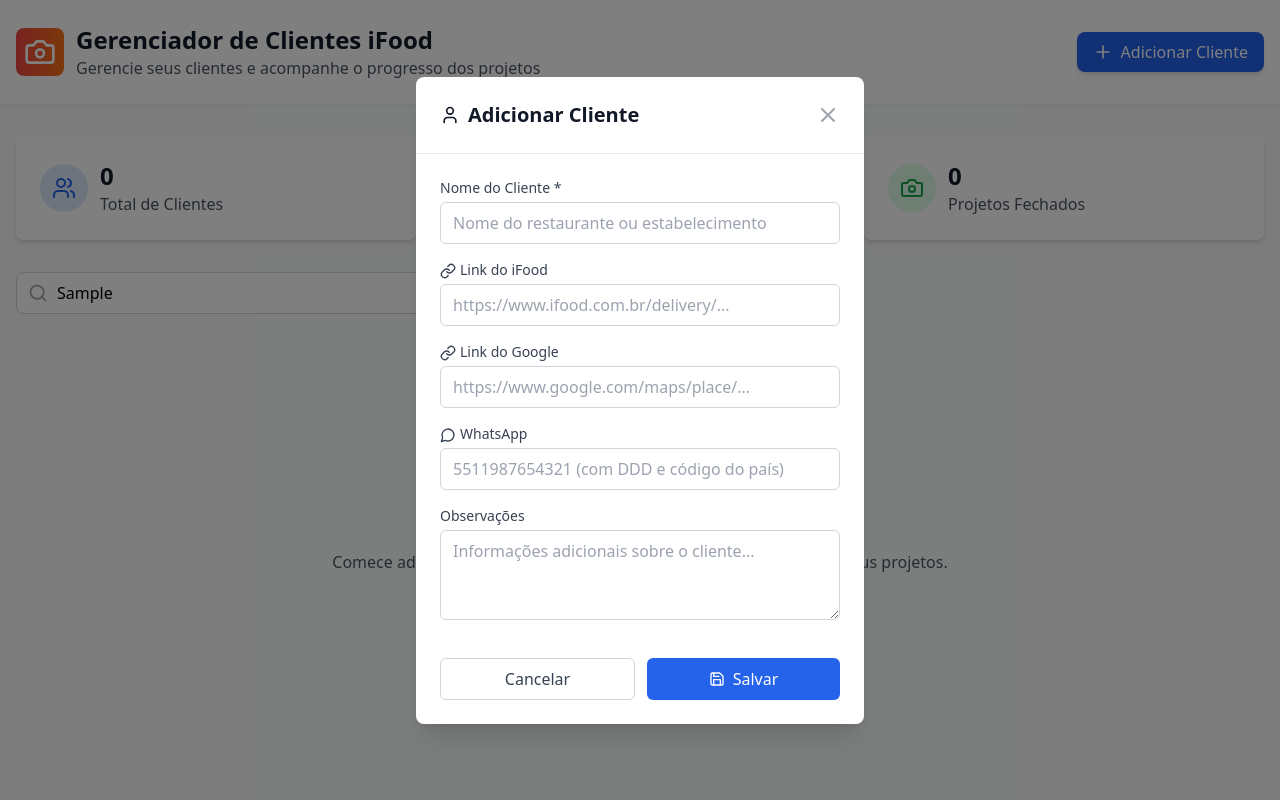
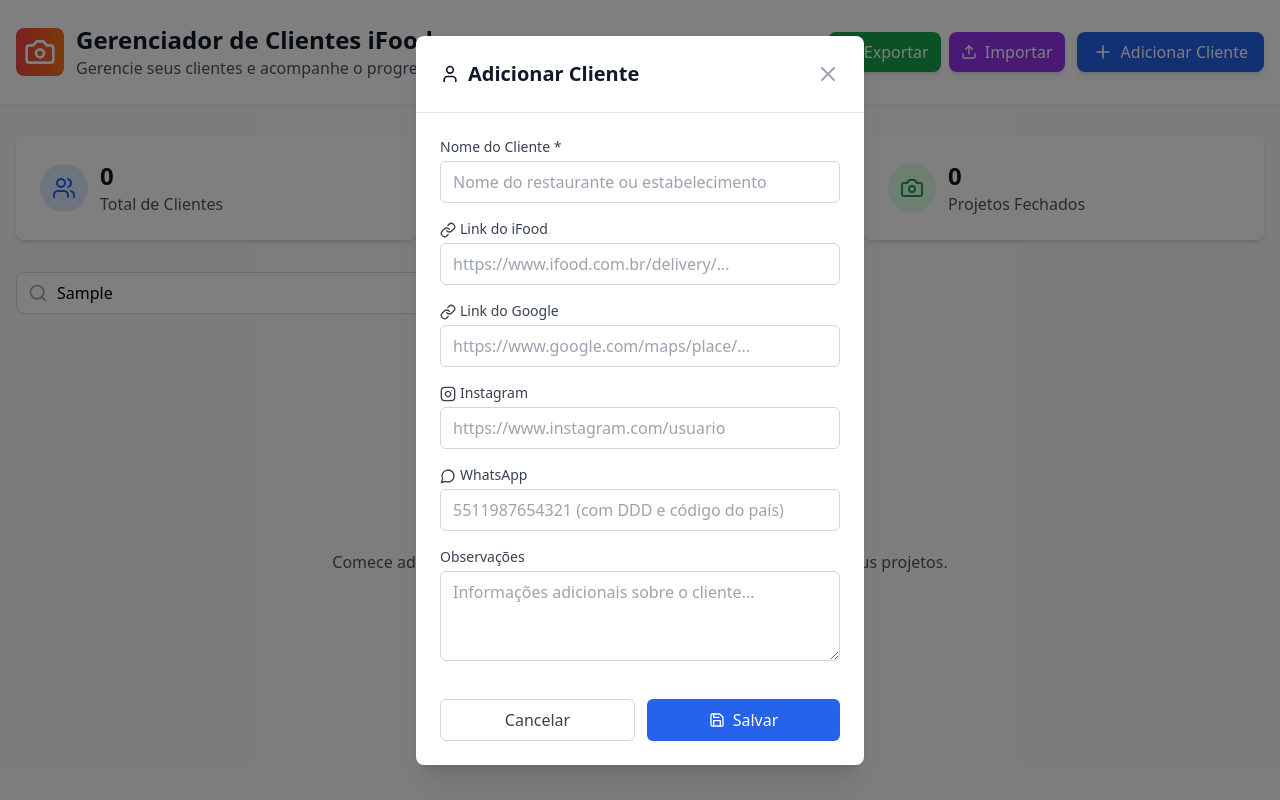
Before and after one commit to yansassi/artesifood, a React (Vite) app: page / in a window 1280 px wide. Both pictures are taken after typing "Sample" into the empty fields and a click on the button "Adicionar Primeiro Cliente". Built offline with nearby package versions, Linux system fonts and the light colour scheme.

Commit message:
Adicionar Instagram e funcionalidades de importação/exportação

```diff
--- a/src/App.tsx
+++ b/src/App.tsx
@@ -1,5 +1,5 @@
 import React, { useState } from 'react';
-import { Plus, Users, Search, Camera, TrendingUp } from 'lucide-react';
+import { Plus, Users, Search, Camera, TrendingUp, Download, Upload } from 'lucide-react';
 import { Client } from './types/client';
 import { ClientCard } from './components/ClientCard';
 import { ClientFormModal } from './components/ClientFormModal';
@@ -8,10 +8,11 @@
 import { getStatusConfig } from './utils/statusConfig';
 
 function App() {
-  const { clients, addClient, updateClient } = useClients();
+  const { clients, addClient, updateClient, exportClients, importClients } = useClients();
   const [isModalOpen, setIsModalOpen] = useState(false);
   const [selectedClient, setSelectedClient] = useState<Client | null>(null);
   const [searchTerm, setSearchTerm] = useState('');
+  const [importMessage, setImportMessage] = useState<string | null>(null);
 
   const filteredClients = clients.filter(client =>
     client.name.toLowerCase().includes(searchTerm.toLowerCase())
@@ -40,6 +41,23 @@
       addClient(clientData);
     }
     setIsModalOpen(false);
+  };
+
+  const handleImport = async (event: React.ChangeEvent<HTMLInputElement>) => {
+    const file = event.target.files?.[0];
+    if (!file) return;
+
+    const result = await importClients(file);
+    if (result.success) {
+      setImportMessage(`${result.count} clientes importados com sucesso!`);
+      setTimeout(() => setImportMessage(null), 3000);
+    } else {
+      setImportMessage(`Erro: ${result.error}`);
+      setTimeout(() => setImportMessage(null), 3000);
+    }
+
+    // Reset file input
+    event.target.value = '';
   };
 
   if (selectedClient) {
@@ -74,6 +92,28 @@
                 </p>
               </div>
             </div>
+            <div className="flex items-center space-x-3">
+              <div className="flex items-center space-x-2">
+                <button
+                  onClick={exportClients}
+                  className="flex items-center space-x-2 bg-green-600 text-white px-3 py-2 rounded-lg hover:bg-green-700 transition-colors shadow-md"
+                >
+                  <Download className="w-4 h-4" />
+                  <span>Exportar</span>
+                </button>
+
+                <label className="flex items-center space-x-2 bg-purple-600 text-white px-3 py-2 rounded-lg hover:bg-purple-700 transition-colors shadow-md cursor-pointer">
+                  <Upload className="w-4 h-4" />
+                  <span>Importar</span>
+                  <input
+                    type="file"
+                    accept=".json"
+                    onChange={handleImport}
+                    className="hidden"
+                  />
+                </label>
+              </div>
+
               <button
                 onClick={() => setIsModalOpen(true)}
                 className="flex items-center space-x-2 bg-blue-600 text-white px-4 py-2 rounded-lg hover:bg-blue-700 transition-colors shadow-md"
@@ -82,6 +122,17 @@
                 <span>Adicionar Cliente</span>
               </button>
             </div>
+          </div>
+
+          {importMessage && (
+            <div className={`mt-4 p-3 rounded-lg ${
+              importMessage.includes('Erro')
+                ? 'bg-red-100 text-red-700 border border-red-200'
+                : 'bg-green-100 text-green-700 border border-green-200'
+            }`}>
+              {importMessage}
+            </div>
+          )}
         </div>
       </div>
 
--- a/src/components/ClientCard.tsx
+++ b/src/components/ClientCard.tsx
@@ -49,6 +49,11 @@
               Google
             </span>
           )}
+          {client.instagram && (
+            <span className="inline-flex items-center px-2 py-1 rounded bg-purple-100 text-purple-800 text-xs">
+              Instagram
+            </span>
+          )}
           {client.whatsapp && (
             <span className="inline-flex items-center px-2 py-1 rounded bg-teal-100 text-teal-800 text-xs">
               WhatsApp
--- a/src/components/ClientDetails.tsx
+++ b/src/components/ClientDetails.tsx
@@ -1,5 +1,5 @@
 import React, { useState } from 'react';
-import { ArrowLeft, ExternalLink, Edit3, Save, Calendar, MessageCircle, CheckCircle, X, Clock, DollarSign, XCircle, User, Phone } from 'lucide-react';
+import { ArrowLeft, ExternalLink, Edit3, Save, Calendar, MessageCircle, CheckCircle, X, Clock, DollarSign, XCircle, User, Phone, Instagram } from 'lucide-react';
 import { Client } from '../types/client';
 import { getStatusConfig } from '../utils/statusConfig';
 import { ClientFormModal } from './ClientFormModal';
@@ -126,6 +126,23 @@
                         <div className="font-medium text-gray-900">Google</div>
                         <div className="text-sm text-gray-600 truncate max-w-xs">
                           {client.googleLink}
+                        </div>
+                      </div>
+                    </button>
+                  )}
+
+                  {client.instagram && (
+                    <button
+                      onClick={() => handleOpenLink(client.instagram)}
+                      className="flex items-center space-x-3 w-full p-3 border border-purple-200 rounded-lg hover:bg-purple-50 transition-colors"
+                    >
+                      <div className="bg-purple-500 p-2 rounded-full">
+                        <Instagram className="w-4 h-4 text-white" />
+                      </div>
+                      <div className="text-left">
+                        <div className="font-medium text-gray-900">Instagram</div>
+                        <div className="text-sm text-gray-600 truncate max-w-xs">
+                          {client.instagram}
                         </div>
                       </div>
                     </button>
--- a/src/components/ClientFormModal.tsx
+++ b/src/components/ClientFormModal.tsx
@@ -1,5 +1,5 @@
 import React, { useState, useEffect } from 'react';
-import { X, Save, Link, User, MessageCircle } from 'lucide-react';
+import { X, Save, Link, User, MessageCircle, Instagram } from 'lucide-react';
 import { Client } from '../types/client';
 
 interface ClientFormModalProps {
@@ -19,6 +19,7 @@
     name: '',
     ifoodLink: '',
     googleLink: '',
+    instagram: '',
     whatsapp: '',
     notes: '',
   });
@@ -30,6 +31,7 @@
         name: clientToEdit.name,
         ifoodLink: clientToEdit.ifoodLink,
         googleLink: clientToEdit.googleLink,
+        instagram: clientToEdit.instagram,
         whatsapp: clientToEdit.whatsapp,
         notes: clientToEdit.notes,
       });
@@ -38,6 +40,7 @@
         name: '',
         ifoodLink: '',
         googleLink: '',
+        instagram: '',
         whatsapp: '',
         notes: '',
       });
@@ -62,6 +65,7 @@
         name: '',
         ifoodLink: '',
         googleLink: '',
+        instagram: '',
         whatsapp: '',
         notes: '',
       });
@@ -143,6 +147,21 @@
 
           <div>
             <label className="block text-sm font-medium text-gray-700 mb-1">
+              <Instagram className="w-4 h-4 inline mr-1" />
+              Instagram
+            </label>
+            <input
+              type="url"
+              name="instagram"
+              value={formData.instagram}
+              onChange={handleChange}
+              className="w-full px-3 py-2 border border-gray-300 rounded-md focus:outline-none focus:ring-2 focus:ring-blue-500 focus:border-transparent"
+              placeholder="https://www.instagram.com/usuario"
+            />
+          </div>
+
+          <div>
+            <label className="block text-sm font-medium text-gray-700 mb-1">
               <MessageCircle className="w-4 h-4 inline mr-1" />
               WhatsApp
             </label>
--- a/src/hooks/useClients.ts
+++ b/src/hooks/useClients.ts
@@ -50,10 +50,47 @@
     setClients(prev => prev.filter(client => client.id !== clientId));
   };
 
+  const exportClients = () => {
+    const dataStr = JSON.stringify(clients, null, 2);
+    const dataBlob = new Blob([dataStr], { type: 'application/json' });
+    const url = URL.createObjectURL(dataBlob);
+    const link = document.createElement('a');
+    link.href = url;
+    link.download = `clientes-ifood-${new Date().toISOString().split('T')[0]}.json`;
+    document.body.appendChild(link);
+    link.click();
+    document.body.removeChild(link);
+    URL.revokeObjectURL(url);
+  };
+
+  const importClients = async (file: File) => {
+    try {
+      const text = await file.text();
+      const importedClients = JSON.parse(text);
+
+      // Validate and convert dates
+      const validatedClients = importedClients.map((client: any) => ({
+        ...client,
+        createdAt: new Date(client.createdAt),
+        updatedAt: new Date(client.updatedAt),
+        // Ensure all required fields exist
+        instagram: client.instagram || '',
+      }));
+
+      setClients(validatedClients);
+      return { success: true, count: validatedClients.length };
+    } catch (error) {
+      console.error('Error importing clients:', error);
+      return { success: false, error: 'Arquivo inválido ou corrompido' };
+    }
+  };
+
   return {
     clients,
     addClient,
     updateClient,
     deleteClient,
+    exportClients,
+    importClients,
   };
 };
--- a/src/types/client.ts
+++ b/src/types/client.ts
@@ -3,6 +3,7 @@
   name: string;
   ifoodLink: string;
   googleLink: string;
+  instagram: string;
   whatsapp: string;
   status: 'not_contacted' | 'contacted' | 'responded' | 'proposal_sent' | 'closed' | 'rejected';
   notes: string;
```
Lines whose indentation alone changed are shown as unchanged.
